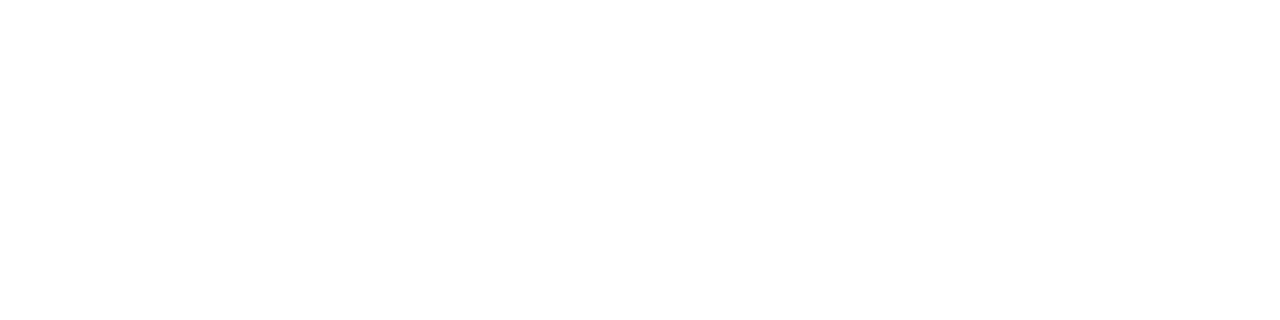
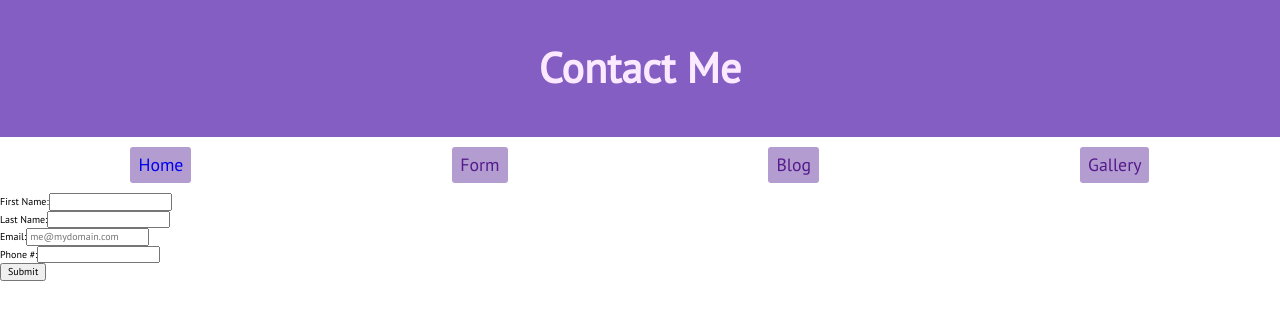
Before and after one commit to heathernash1/SPA-practice, a plain HTML site: page form/index.html in a window 1280 px wide. Drawn offline with nearby package versions, Linux system fonts and the light colour scheme.

Commit message:
add form

```diff
--- a/form/index.html
+++ b/form/index.html
@@ -5,8 +5,36 @@
   <meta name="viewport" content="width=device-width, initial-scale=1.0">
   <meta http-equiv="X-UA-Compatible" content="ie=edge">
   <title>Contact Me</title>
+  <link rel="stylesheet" href="https://cdnjs.cloudflare.com/ajax/libs/modern-normalize/0.5.0/modern-normalize.min.css">
+  <link rel="stylesheet" href="../styles.css">
+  <link
+      href="https://fonts.googleapis.com/css?family=PT+Sans&display=swap"
+      rel="stylesheet"
+    />
 </head>
 <body>
+  <header>
+    <h1> Contact Me</h1>
+  </header>
+  <nav>
+    <ul class="flex justify-space-around" >
+      <li class ="button"><a href="#">Home </a></li>
+      <li class ="button"><a href="">Form</a></li>
+      <li class ="button"><a href="">Blog</a></li>
+      <li class ="button"><a href="">Gallery </a></li>
+    </ul>
+  </nav>
+<main>
 
+  <form>
+    <!-- For accessability purposes, we make our label for attributes match the ids for inputs.-->
+  <div><label for="fname">First Name:</label><input type="text" id="fname"></div>
+  <div><label for="lname">Last Name:</label><input type="text" id="lname" ></div>
+  <div><label for="email">Email:</label><input type="email" placeholder="me@mydomain.com"></div>
+  <div><label for="fone">Phone #:</label><input type="tel" id="fone"></div>
+  <button type="submit">Submit</button>
+</form>
+
+</main>
 </body>
 </html>
```
Also changed, not shown: index.html (+4 -0 lines).
